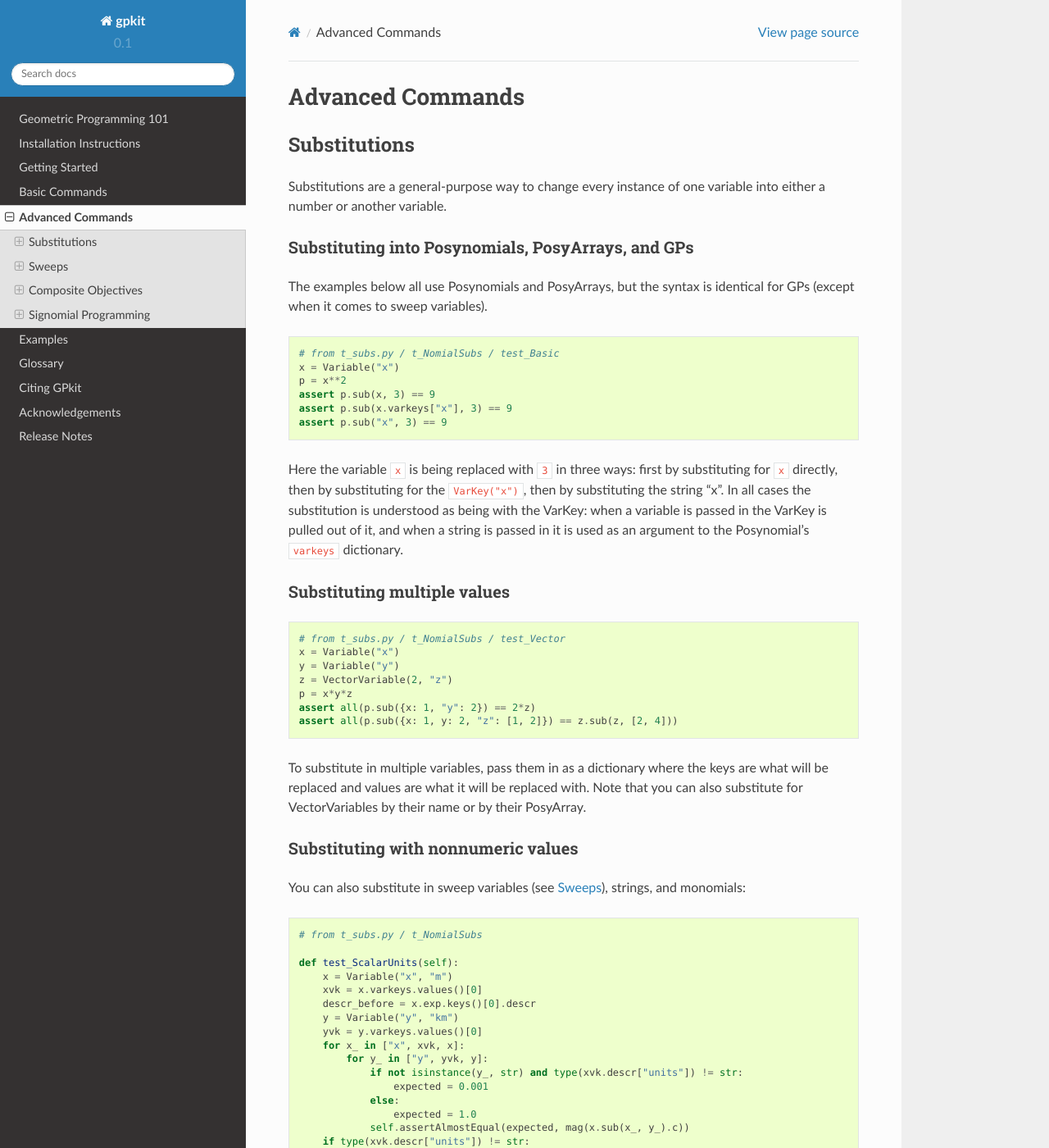
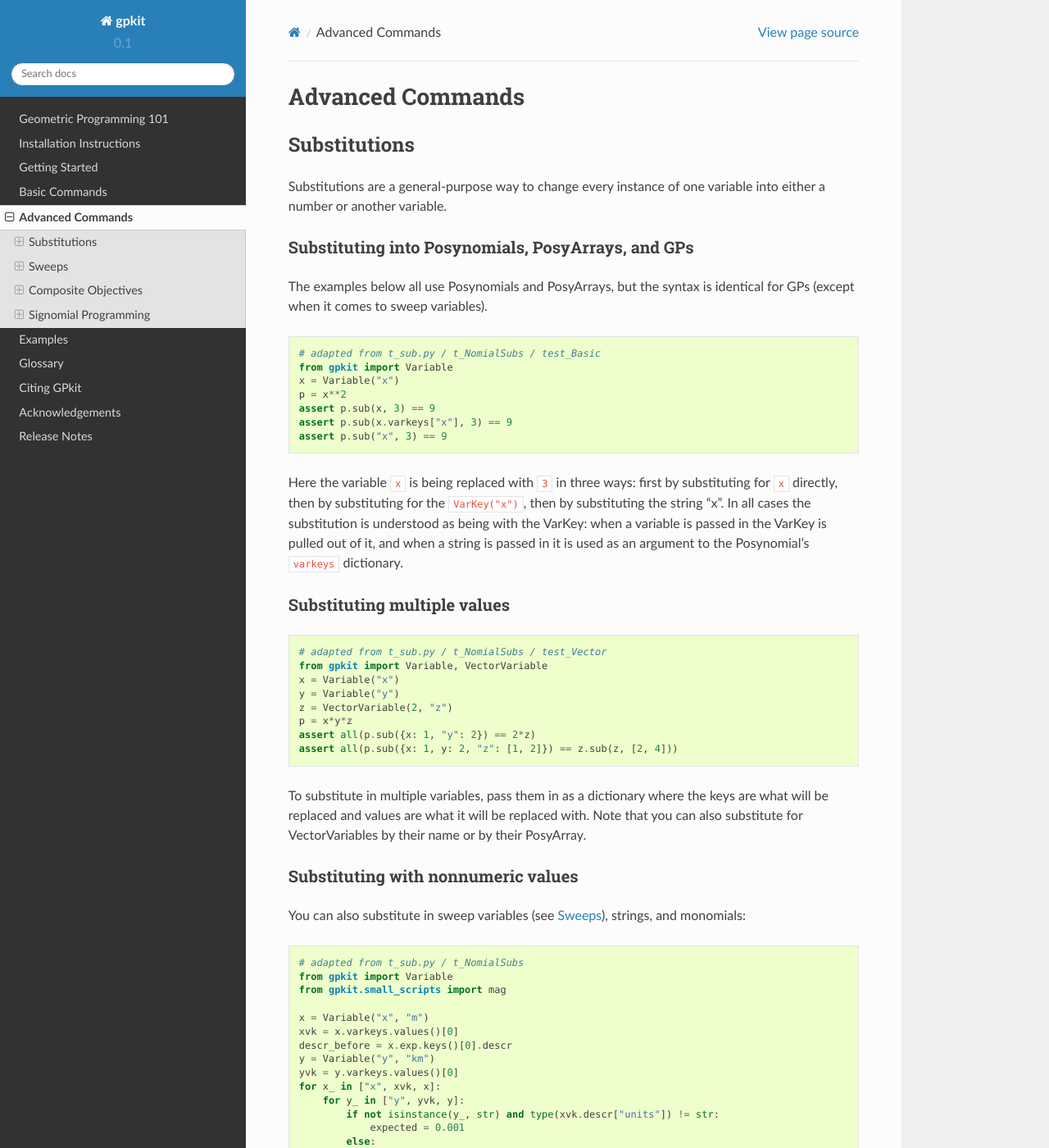
Before and after one commit to convexengineering/gpkit, a Sphinx documentation site: the page built from docs/source/advancedcommands.rst, in a window 1280 px wide and 1400 px high. Shown: the whole window at 82% size. Built offline with Sphinx 7.4.7 and the Read the Docs theme 2.0.0, drawn with Linux system fonts in a browser that asks for light colours; some of the changed text lies outside the part shown.

Commit message:
advancedcommands doc cleanup; make all examples run

```diff
--- a/docs/source/advancedcommands.rst
+++ b/docs/source/advancedcommands.rst
@@ -13,7 +13,8 @@
 
 .. code-block:: python
 
-    # from t_subs.py / t_NomialSubs / test_Basic
+    # adapted from t_sub.py / t_NomialSubs / test_Basic
+    from gpkit import Variable
     x = Variable("x")
     p = x**2
     assert p.sub(x, 3) == 9
@@ -27,7 +28,8 @@
 
 .. code-block:: python
 
-    # from t_subs.py / t_NomialSubs / test_Vector
+    # adapted from t_sub.py / t_NomialSubs / test_Vector
+    from gpkit import Variable, VectorVariable
     x = Variable("x")
     y = Variable("y")
     z = VectorVariable(2, "z")
@@ -44,24 +46,26 @@
 
 .. code-block:: python
 
-    # from t_subs.py / t_NomialSubs
+    # adapted from t_sub.py / t_NomialSubs
+    from gpkit import Variable
+    from gpkit.small_scripts import mag
 
-    def test_ScalarUnits(self):
-        x = Variable("x", "m")
-        xvk = x.varkeys.values()[0]
-        descr_before = x.exp.keys()[0].descr
-        y = Variable("y", "km")
-        yvk = y.varkeys.values()[0]
-        for x_ in ["x", xvk, x]:
-            for y_ in ["y", yvk, y]:
-                if not isinstance(y_, str) and type(xvk.descr["units"]) != str:
-                    expected = 0.001
-                else:
-                    expected = 1.0
-                self.assertAlmostEqual(expected, mag(x.sub(x_, y_).c))
-        if type(xvk.descr["units"]) != str:
-            z = Variable("z", "s")
-            self.assertRaises(ValueError, y.sub, y, z)
+    x = Variable("x", "m")
+    xvk = x.varkeys.values()[0]
+    descr_before = x.exp.keys()[0].descr
+    y = Variable("y", "km")
+    yvk = y.varkeys.values()[0]
+    for x_ in ["x", xvk, x]:
+        for y_ in ["y", yvk, y]:
+            if not isinstance(y_, str) and type(xvk.descr["units"]) != str:
+                expected = 0.001
+            else:
+                expected = 1.0
+            assert abs(expected - mag(x.sub(x_, y_).c)) < 1e-6
+    if type(xvk.descr["units"]) != str:
+        # this means units are enabled
+        z = Variable("z", "s")
+        # y.sub(y, z) will raise ValueError due to unit mismatch
 
 Note that units are preserved, and that the value can be either a string (in which case it just renames the variable), a varkey (in which case it changes its description, including the name) or a Monomial (in which case it substitutes for the variable with a new monomial).
 
@@ -118,7 +122,7 @@
 .. code-block:: python
 
     # code from t_GPSubs.test_VectorSweep in tests/t_sub.py
-    from gpkit import *
+    from gpkit import Variable, VectorVariable, GP
 
     x = Variable("x")
     y = VectorVariable(2, "y")
@@ -197,21 +201,7 @@
 Example Usage
 -----------------------
 
-.. code-block:: python
-
-    # code from t_SP in tests/t_geometric_program.py
-    import gpkit
-    x = gpkit.Variable('x')
-    y = gpkit.Variable('y')
-    gpkit.enable_signomials()
-    sp = gpkit.SP(x, [x >= 1-y, y <= 0.1])
-    sol = sp.localsolve(printing=False, solver=self.solver)
-    self.assertAlmostEqual(sol["variables"]["x"], 0.9, self.ndig)
-    sp = gpkit.SP(x, [x >= 0.1, x+y >= 1, y <= 0.1])
-    sol = sp.localsolve(printing=False, solver=self.solver,
-                        reltol=1e-4, xk={})
-    self.assertAlmostEqual(sol["variables"]["x"], 0.9, self.ndig)
-    gpkit.disable_signomials()
+.. literalinclude:: examples/simple_sp.py
 
 When using the ``localsolve`` method, the ``reltol`` argument specifies the relative tolerance of the solver: that is, by what percent does the solution have to improve between iterations? If any iteration improves less than that amount, the solver stops and returns its value.
 
--- /dev/null
+++ b/docs/source/examples/simple_sp.py
@@ -0,0 +1,16 @@
+"""Adapted from t_SP in tests/t_geometric_program.py"""
+import gpkit
+
+# Decision variables
+x = gpkit.Variable('x')
+y = gpkit.Variable('y')
+
+# must enable signomials for subtraction
+gpkit.enable_signomials()
+
+# create and solve the SP
+sp = gpkit.SP(x, [x >= 1-y, y <= 0.1])
+sol = sp.localsolve(printing=False)
+assert abs(sol(x) - 0.9) < 1e-6
+
+gpkit.disable_signomials()
```
